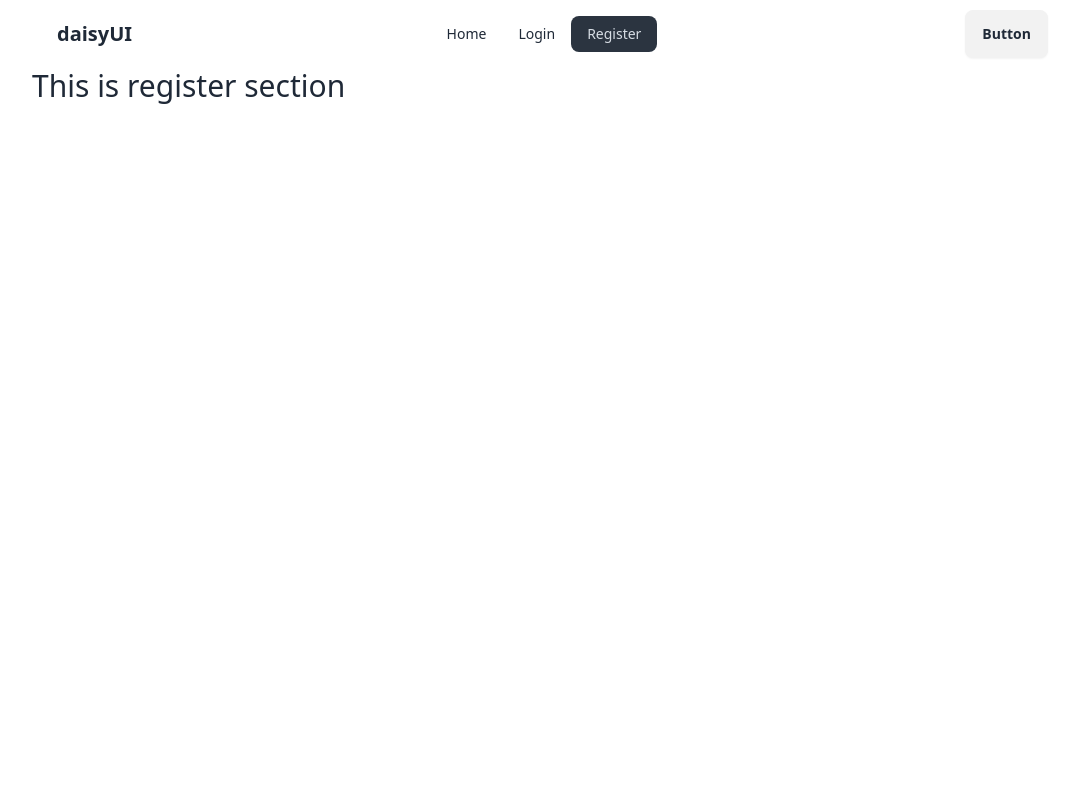
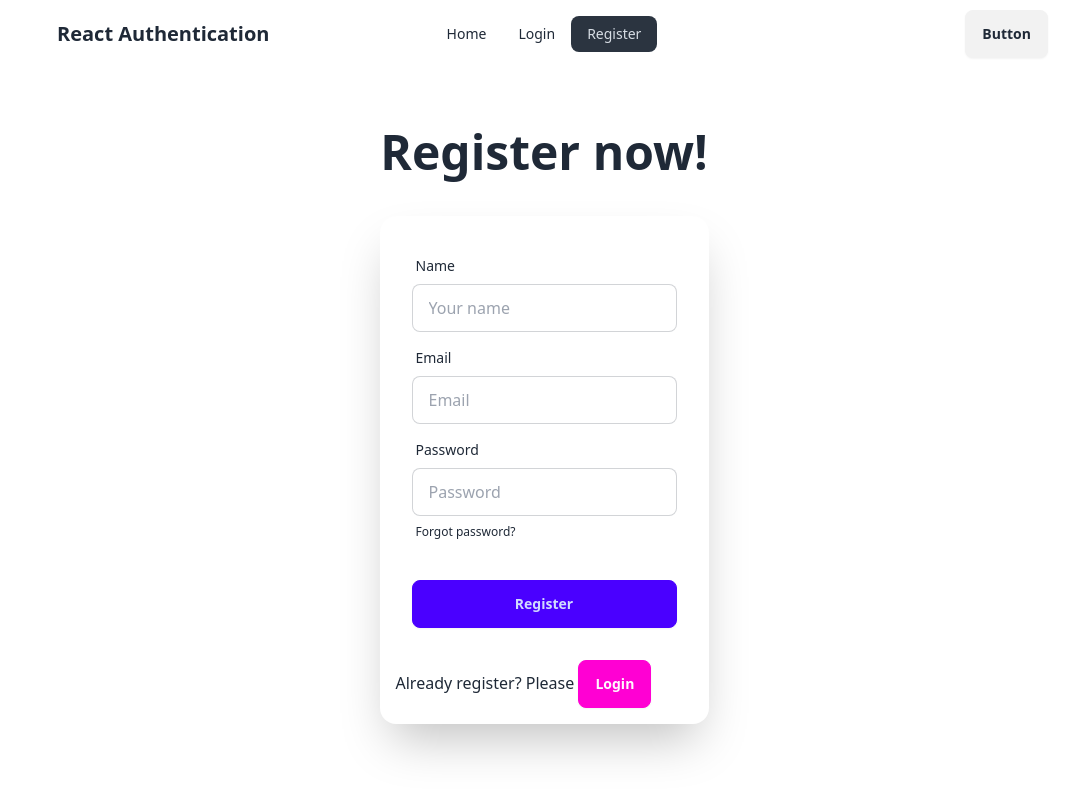
Before and after one commit to MdBelayet3/React-Authentication, a React (Vite) app: page /register in a window 1280 px wide. Shown: the top 796 px of the page, without its empty margins (96-1175 px from the left). Built offline with nearby package versions, Linux system fonts and the light colour scheme.

Commit message:
login and register router add

```diff
--- a/src/components/Login/Login.jsx
+++ b/src/components/Login/Login.jsx
@@ -1,7 +1,44 @@
+import { NavLink } from "react-router-dom";
+
 const Login = () => {
+
+    const handleLoginBtn = e =>{
+        e.preventDefault();
+        const email = e.target.email.value;
+        const password = e.target.password.value;
+        console.log(email,password);
+    }
+
     return (
-        <div>
-            <h2 className="text-3xl">This is login section</h2>
+        <div className="hero mt-11">
+            <div className="hero-content flex-col ">
+                <div className="text-center">
+                    <h1 className="text-5xl font-bold mb-6">Login now!</h1>
+                </div>
+                <div className="card bg-base-100 w-full max-w-sm shrink-0 shadow-2xl">
+                    <form onSubmit={handleLoginBtn} className="card-body">
+                        <div className="form-control">
+                            <label className="label">
+                                <span className="label-text">Email</span>
+                            </label>
+                            <input type="email" name="email" placeholder="email" className="input input-bordered" required />
+                        </div>
+                        <div className="form-control">
+                            <label className="label">
+                                <span className="label-text">Password</span>
+                            </label>
+                            <input type="password" name="password" placeholder="password" className="input input-bordered" required />
+                            <label className="label">
+                                <a href="#" className="label-text-alt link link-hover">Forgot password?</a>
+                            </label>
+                        </div>
+                        <div className="form-control mt-6">
+                            <button className="btn btn-primary">Login</button>
+                        </div>
+                    </form>
+                    <p className="ml-4 mb-4">New this website? Please <NavLink className="btn btn-secondary" to="/register">Register</NavLink></p>
+                </div>
+            </div>
         </div>
     );
 };
--- a/src/components/Navbar/Navbar.jsx
+++ b/src/components/Navbar/Navbar.jsx
@@ -33,7 +33,7 @@ const Navbar = () => {
                             {navLinks}
                         </ul>
                     </div>
-                    <a className="btn btn-ghost text-xl">daisyUI</a>
+                    <a className="btn btn-ghost text-xl">React Authentication</a>
                 </div>
                 <div className="navbar-center hidden lg:flex">
                     <ul className="menu menu-horizontal px-1">
--- a/src/components/Register/Register.jsx
+++ b/src/components/Register/Register.jsx
@@ -1,7 +1,51 @@
+import { NavLink } from "react-router-dom";
+
 const Register = () => {
+
+    const handleLoginBtn = e =>{
+        e.preventDefault();
+        const name = e.target.name.value;
+        const email = e.target.email.value;
+        const password = e.target.password.value;
+        console.log(name,email,password);
+    }
+
     return (
-        <div>
-            <h2 className="text-3xl">This is register section</h2>
+        <div className="hero mt-11">
+            <div className="hero-content flex-col ">
+                <div className="text-center">
+                    <h1 className="text-5xl font-bold mb-6">Register now!</h1>
+                </div>
+                <div className="card bg-base-100 w-full max-w-sm shrink-0 shadow-2xl">
+                    <form onSubmit={handleLoginBtn} className="card-body">
+                        <div className="form-control">
+                            <label className="label">
+                                <span className="label-text">Name</span>
+                            </label>
+                            <input type="text" name="name" placeholder="Your name" className="input input-bordered" required />
+                        </div>
+                        <div className="form-control">
+                            <label className="label">
+                                <span className="label-text">Email</span>
+                            </label>
+                            <input type="email" name="email" placeholder="Email" className="input input-bordered" required />
+                        </div>
+                        <div className="form-control">
+                            <label className="label">
+                                <span className="label-text">Password</span>
+                            </label>
+                            <input type="password" name="password" placeholder="Password" className="input input-bordered" required />
+                            <label className="label">
+                                <a href="#" className="label-text-alt link link-hover">Forgot password?</a>
+                            </label>
+                        </div>
+                        <div className="form-control mt-6">
+                            <button className="btn btn-primary">Register</button>
+                        </div>
+                    </form>
+                    <p className="ml-4 mb-4">Already register? Please <NavLink className="btn btn-secondary" to="/login">Login</NavLink></p>
+                </div>
+            </div>
         </div>
     );
 };
```
